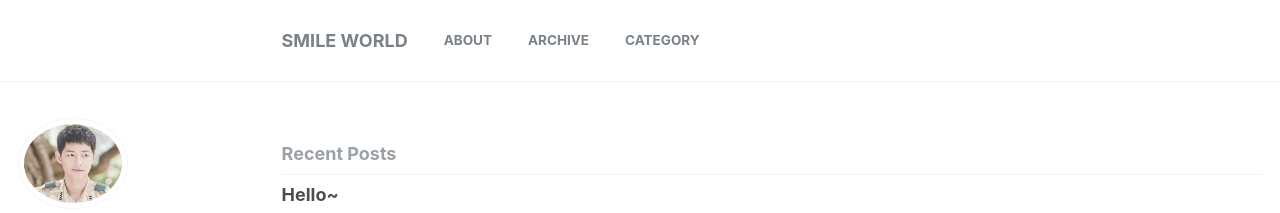
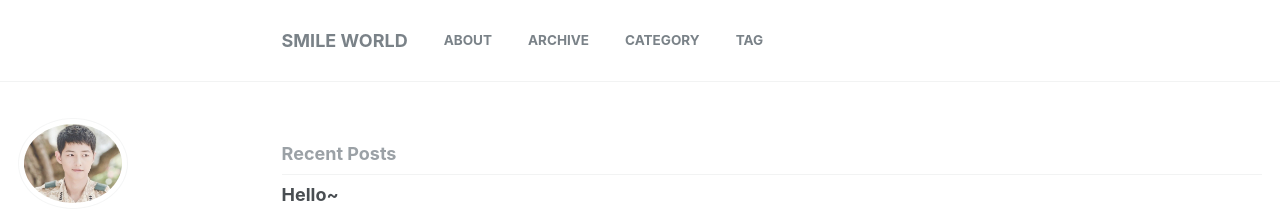
Before and after one commit to konwan/hi, a Jekyll site: the page built from index.html, in a window 1280 px wide. Shown: the top 213 px of the page. Built offline with Jekyll 4.4.1, drawn with Linux system fonts in a browser that asks for light colours; the list of posts is cut into pages by our own code.

Commit message:
Update navigation.yml

```diff
--- a/_data/navigation.yml
+++ b/_data/navigation.yml
@@ -9,3 +9,6 @@ main:
 
   - title: "category"
     url: /categories/
+
+  - title: "tag"
+    url: /tags/
```
